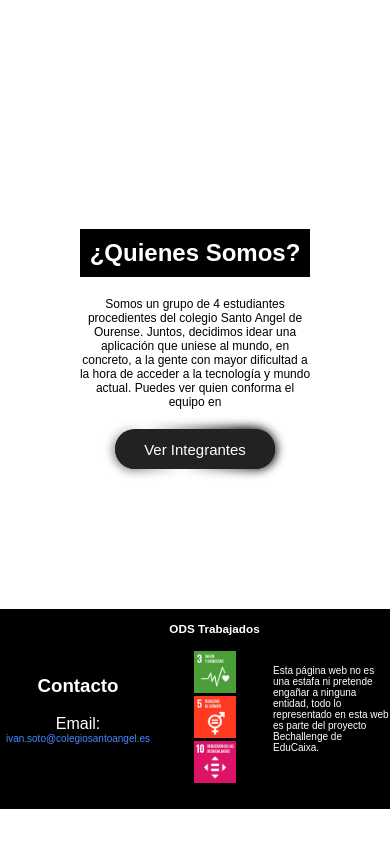
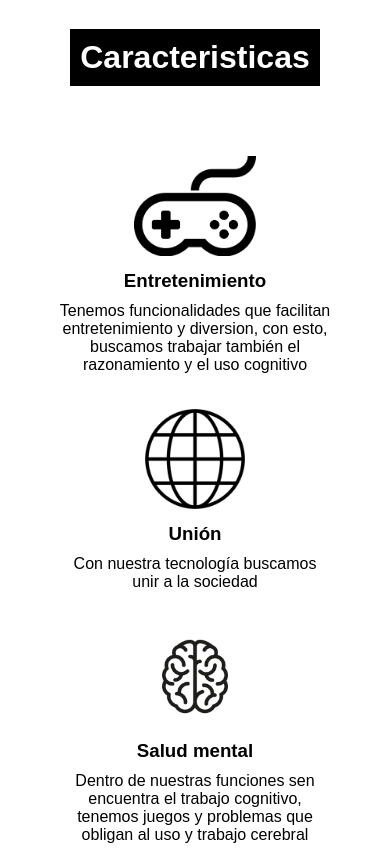
Before and after one commit to ivansoto080/OldNow, a plain HTML site: page index.html in a window 390 px wide. Shown: the part 1140-1988 px from the top of the page. Before the commit the page ends 1949 px from the top, so only its background shows below. Drawn offline with Linux system fonts and the light colour scheme.

Commit message:
OldNow7
new version

```diff
--- a/equipo/equipo.css
+++ b/equipo/equipo.css
@@ -62,7 +62,7 @@ header h1 a{
     background-repeat: no-repeat;
     background-position: center;
     background-size: cover;
-    height: 300px;
+    height: 400px;
     margin: 0;
     padding: 0;
 
@@ -72,7 +72,7 @@ header h1 a{
     margin: 0;
     display: inline-block;
     width: 60%;
-    height: 300px;
+    height: 400px;
     overflow: hidden;
     padding: 0;
     text-align: center;
@@ -171,6 +171,7 @@ footer a{
         display: block;
         margin-top: 3px;
     }
+
   }
 
 
--- a/index.css
+++ b/index.css
@@ -101,6 +101,45 @@ header h1 a{
 }
 
 
+.iconos{
+    margin-top: 200px;
+    width: 100%;
+    display: block;
+
+    text-align: center;
+}
+.iconos h1{
+    background-color: black;
+    display: inline-block;
+    margin-bottom: 50px;
+    color: white;
+    padding: 10px;
+}
+.iconos_cont{
+    width: fit-content;
+    display: flex;
+    margin: 0 auto;
+    justify-content: center;
+}
+.iconos_i{
+    width: 22%;
+    display: inline-block;
+    justify-content: center;
+    background-color: white;
+    margin: 0 5px;
+    border-radius: 10px;
+}
+.iconos_i img{
+    height: 100px;
+    display: inline-block;
+    margin-top:5px;
+}
+.iconos_i h3{
+    display: inline-block;
+    display: block;
+    margin: 10px 0;
+}
+
 
 
 
@@ -159,14 +198,7 @@ header h1 a{
     color: white;
 
 }
-.qs_boton button:hover{
-    background-color: black;
-    height: 50px;
-    width: 170px;
-    box-shadow: 0px 0px teal;
-    font-size: 17px;
 
-}
 
 footer{
     background-color: black;
@@ -180,16 +212,21 @@ footer a{
 .f_text{
     width: 40%;
     height: 100%;
-    overflow: scroll;
-    display: grid;
     text-align: center;
     overflow: hidden;
+    display: grid;
+}
+.f_text h3{
+    display: inline-block;
+    margin: 20px auto 0;
+    text-align: center;
 }
 .f_text_container{
-    display: block;
-    height: fit-content;
+
+}
+.f_text_container p{
     margin: auto 0;
-
+    display: inline-block;
 }
 .f_ods{
     width: 30%;
@@ -200,7 +237,7 @@ footer a{
 }
 .f_ods h3{
     display: inline-block;
-    margin: auto auto;
+    margin: 20px auto 0;
     text-align: center
 }
 .ods_img{
@@ -214,6 +251,11 @@ footer a{
 
     height: 100%;
     display: grid;
+}
+.f_copy h3{
+    display: block;
+    text-align: center;
+    margin-top: 20px;
 }
 .f_copy p{
     display: inline-block;
@@ -239,6 +281,9 @@ footer a{
         color: white;
         padding: 5px;
 
+    }
+    .iconos_i{
+        width: 30%;
     }
 
 }
@@ -267,11 +312,21 @@ footer a{
     .titulo h1{
         font-size: 50px;
     }
+    .iconos_cont{
+        display: grid;
+    }
+    .iconos_i{
+
+        width: 70%;
+        margin: 15px auto;
+
+    }
   }
   @media screen and (max-width: 945px){
     .ods_img img{
         height: 70px;
     }
+
 
 }
 @media screen and (max-width: 750px){
@@ -305,14 +360,6 @@ footer a{
     }
     .qsst p{
         font-size: 10px;
-    }
-    .qs_boton button:hover{
-        background-color: black;
-        height: 60px;
-        width: 150px;
-        box-shadow: 0px 0px teal;
-        font-size: 15px;
-
     }
 
 }
--- a/index.html
+++ b/index.html
@@ -42,9 +42,32 @@
             </div>
 
         </div>
+        </div>
+        <div class="iconos">
+            <h1>Caracteristicas</h1>
+            <div class="iconos_cont">
+            <div class="iconos_i">
+                <img src="Media/Mando.png" alt="Mando">
+                <h3>Entretenimiento</h3>
+                <p>Tenemos funcionalidades que facilitan entretenimiento y diversion, con esto, buscamos trabajar también el razonamiento y el uso cognitivo</p>
+            </div>
+            <div class="iconos_i">
+                <img src="Media/Mundo.png" alt="Mundo">
+                <h3>Unión</h3>
+                <p>Con nuestra tecnología buscamos unir a la sociedad</p>
+
+            </div>
+            <div class="iconos_i">
+                <img src="Media/cerebro.jpg" alt="cerebro">
+                <h3>Salud mental</h3>
+                <p>Dentro de nuestras funciones sen encuentra el trabajo cognitivo, tenemos juegos y problemas que obligan al uso y trabajo cerebral</p>
+
+            </div>
+        </div>
+        </div>
 
 
-    </div>
+
 
 
 
@@ -77,9 +100,9 @@
 
     <footer>
         <div class="f_text">
+            <h3>Contacto</h3>
             <div class="f_text_container">
-                <h3>Contacto</h3>
-                <br>
+
                 <p>
                     Email: <a href="mailto:ivan.soto@colegiosantoangel.es">ivan.soto@colegiosantoangel.es</a>
                 </p>
@@ -102,6 +125,7 @@
 
         </div>
         <div class="f_copy">
+            <h3>+INFO</h3>
             <p>Esta página web no es una estafa ni pretende engañar a ninguna entidad, todo lo representado en esta web es parte del proyecto Bechallenge de EduCaixa.</p>
 
         </div>
```
Also changed, not shown: equipo/equipo.html (+2 -1 lines), Media/Design/Logo_Nofondo_resplandor.png (added), Media/Mando.png (added), Media/Mundo.png (added), Media/cerebro.jpg (added).
